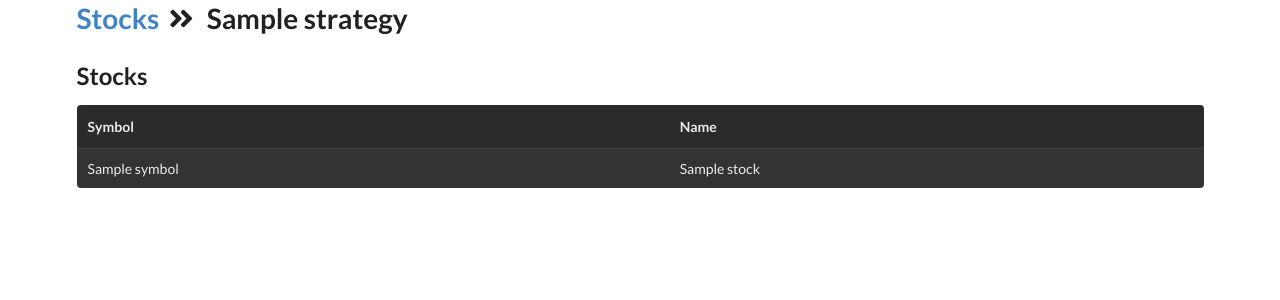
After one commit to JasonXu0920/StockTradingApp, a FastAPI app: template templates/strategy.html in a window 1280 px wide. The commit adds this page. Shown: the top 300 px of the page. Run offline with FastAPI, Linux system fonts and the light colour scheme; the template is opened without the code that fills it: most values are stand-ins (such as "Sample title", 1, 10 or a date in 2020); some libraries are stand-ins or nearby versions.

Commit message:
charting and filtering

```diff
--- a/main.py
+++ b/main.py
@@ -1,9 +1,12 @@
-from fastapi import FastAPI, Request
+from fastapi import FastAPI, Request, Form
 import sqlite3
 import alpaca_trade_api as tradeapi
 import os
+
+from fastapi.responses import RedirectResponse
 import config
 from fastapi.templating import Jinja2Templates
+from datetime import date
 
 
 app = FastAPI()
@@ -12,13 +15,26 @@ templates = Jinja2Templates(directory="templates")
 
 @app.get("/")
 def index(request: Request):
+    stock_filter = request.query_params.get('filter', False)
+
     connection = sqlite3.connect("app.db")
     connection.row_factory = sqlite3.Row
     cursor = connection.cursor()
 
-    cursor.execute("""
-        SELECT id, symbol, name FROM stock ORDER BY id
-    """)
+    if stock_filter == "new_closing_highs":
+        cursor.execute("""
+            SELECT * FROM (
+                SELECT symbol, name, stock_id, max(close), date
+                FROM stock_price join stock on stock.id = stock_price.stock_id
+                group by stock_id
+                order by symbol
+            ) where date = ?
+        """, ("2023-06-30",))
+        #date.today().isoformat()
+    else:
+        cursor.execute("""
+            SELECT symbol, name FROM stock ORDER BY symbol
+        """)
 
     rows = cursor.fetchall()
 
@@ -32,15 +48,55 @@ def stock_detail(request: Request, symbol):
     cursor = connection.cursor()
 
     cursor.execute("""
+        SELECT * FROM strategy
+    """)
+    strategies = cursor.fetchall()
+
+    cursor.execute("""
         SELECT id, symbol, name FROM stock WHERE symbol = ?
     """, (symbol,))
-
     row = cursor.fetchone()
 
     cursor.execute("""
         SELECT * FROM stock_price WHERE stock_id = ? ORDER BY date DESC
     """, (row['id'],))
+    prices = cursor.fetchall()
 
-    prices = cursor.fetchall()
-    print(prices)
-    return templates.TemplateResponse("stock_detail.html", {"request": request, "stock": row, 'bars':prices})
+    return templates.TemplateResponse("stock_detail.html", {"request": request, "stock": row, 'bars':prices, "strategies" : strategies})
+
+
+@app.post("/apply_strategy")
+def apply_strategy(strategy_id: int=Form(...), stock_id: int=Form(...)):
+    connection = sqlite3.connect("app.db")
+    connection.row_factory = sqlite3.Row
+    cursor = connection.cursor()
+
+    cursor.execute("""
+        INSERT INTO stock_strategy (stock_id, strategy_id) VALUES (?, ?)
+    """, (stock_id, strategy_id))
+
+    connection.commit()
+
+    return RedirectResponse(url=f"/strategy/{strategy_id}", status_code=303)
+
+@app.get("/strategy/{strategy_id}")
+def strategy(request: Request, strategy_id):
+    connection = sqlite3.connect("app.db")
+    connection.row_factory = sqlite3.Row
+    cursor = connection.cursor()
+
+    cursor.execute("""
+        SELECT id, name
+        FROM strategy
+        WHERE id=?
+    """, (strategy_id,))
+    strategy = cursor.fetchone()
+
+    cursor.execute("""
+        SELECT symbol, name
+        FROM stock JOIN stock_strategy on stock_strategy.stock_id = stock.id
+        WHERE strategy_id = ?
+    """, (strategy_id,))
+    stocks = cursor.fetchall()
+
+    return templates.TemplateResponse("strategy.html", {"request":request, "stocks":stocks, "strategy":strategy})
--- a/populate_stock.py
+++ b/populate_stock.py
@@ -23,7 +23,7 @@ assets = api.list_assets()
 for asset in assets:
     try:
         if asset.status == 'active' and asset.tradable and asset.symbol not in symbols:
-            cursor.execute("INSERT INTO stock (symbol, name) VALUES (?, ?)", (asset.symbol, asset.name))
+            cursor.execute("INSERT INTO stock (symbol, name, exchange) VALUES (?, ?, ?)", (asset.symbol, asset.name, asset.exchange))
     except Exception as e:
         print(e)
 
--- /dev/null
+++ b/templates/strategy.html
@@ -0,0 +1,27 @@
+{% extends "layout.html" %}
+
+{% block content %}
+    <h1>
+        <a href="/">Stocks</a>
+        <i class="angle double right icon"></i>
+        {{ strategy.name }}
+    </h1>
+
+    <h2>Stocks</h2>
+    <table class="ui inverted table">
+        <thead>
+            <tr>
+                <th>Symbol</th>
+                <th>Name</th>
+            </tr>
+        </thead>
+        <tbody>
+            {% for stock in stocks %}
+            <tr>
+                <td>{{ stock.symbol }}</td>
+                <td>{{ stock.name }}</td>
+            </tr>
+            {% endfor %}
+        </tbody>
+    </table>
+{% endblock %}
```
Also changed, not shown: create_db.py (+26 -1 lines), templates/index.html (+12 -2 lines), templates/stock_detail.html (+33 -0 lines).
